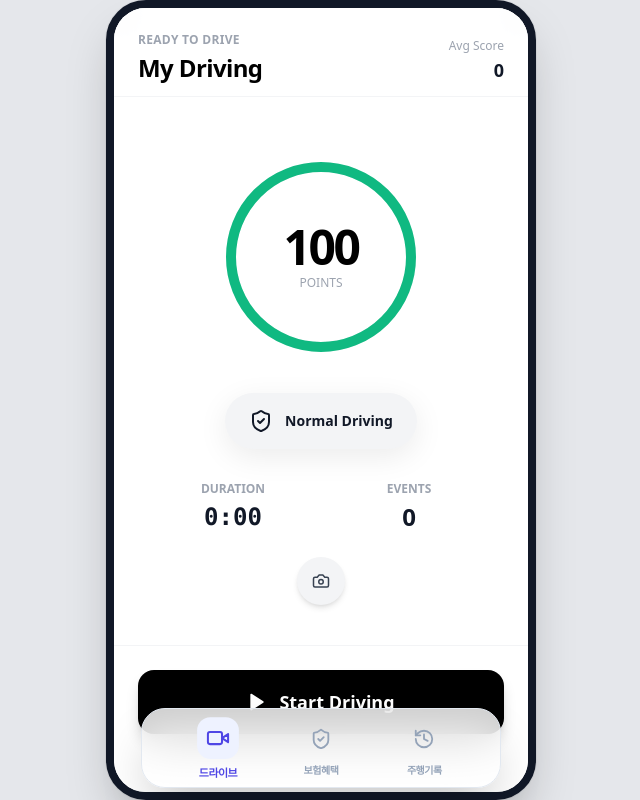
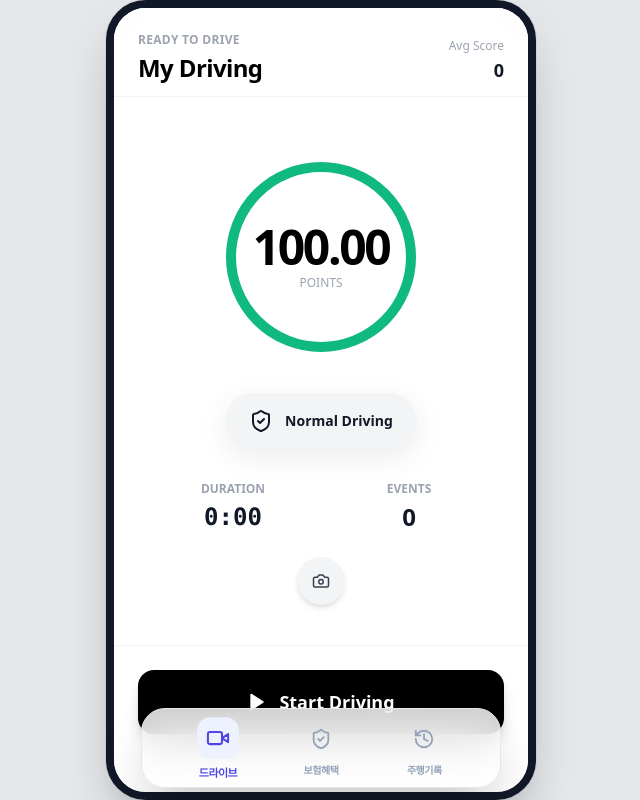
Before and after one commit to tlstngud/ai-2026-c-team, a React (Vite) app in the folder driver_front/: page / in a window 1280 px wide. Shown: the whole page, without its empty margins (319-959 px from the left). Built offline with nearby package versions, Linux system fonts and the light colour scheme.

Commit message:
Format safety score and discount points to 2 decimal places

```diff
--- a/driver_front/src/components/DrivePage.jsx
+++ b/driver_front/src/components/DrivePage.jsx
@@ -225,7 +225,7 @@ const DrivePage = ({
 
                             <div className="flex flex-col items-end">
                                 <span className="text-5xl font-bold tracking-tighter drop-shadow-md text-white">
-                                    {Math.floor(score)}
+                                    {parseFloat(score).toFixed(2)}
                                 </span>
                                 <span className="text-xs font-medium text-white/60">Score</span>
                             </div>
@@ -363,7 +363,7 @@ const DrivePage = ({
                     </svg>
                     <div className="flex flex-col items-center z-10">
                         <span className={`text-5xl font-bold tracking-tighter ${hasPermission ? 'text-black' : 'text-black'}`}>
-                            {Math.floor(score)}
+                            {parseFloat(score).toFixed(2)}
                         </span>
                         <span className="text-xs font-medium mt-1 text-gray-400">POINTS</span>
                     </div>
--- a/driver_front/src/components/InsurancePage.jsx
+++ b/driver_front/src/components/InsurancePage.jsx
@@ -50,7 +50,7 @@ const InsurancePage = ({ score = 85 }) => {
                         <div>
                             <p className="text-[10px] font-bold text-blue-500 uppercase tracking-wider mb-1">Safety Score</p>
                             <h2 className="text-5xl font-black text-slate-900 tracking-tighter">
-                                {score}<span className="text-lg text-slate-300 ml-1 font-normal">pts</span>
+                                {parseFloat(score).toFixed(2)}<span className="text-lg text-slate-300 ml-1 font-normal">pts</span>
                             </h2>
                         </div>
                         <div className="bg-blue-50 p-2 rounded-xl">
@@ -59,7 +59,7 @@ const InsurancePage = ({ score = 85 }) => {
                     </div>
                     <div className="space-y-2">
                         <p className="text-xs font-bold text-slate-600">
-                            다음 할인까지 <span className="text-blue-600">{100 - score > 0 ? 100 - score : 0}점</span>
+                            다음 할인까지 <span className="text-blue-600">{100 - score > 0 ? parseFloat(100 - score).toFixed(2) : 0}점</span>
                         </p>
                         <div className="w-full bg-slate-100 h-2 rounded-full overflow-hidden">
                             <div className="bg-blue-600 h-full transition-all duration-700" style={{ width: `${(score / 120) * 100}%` }}></div>
```
